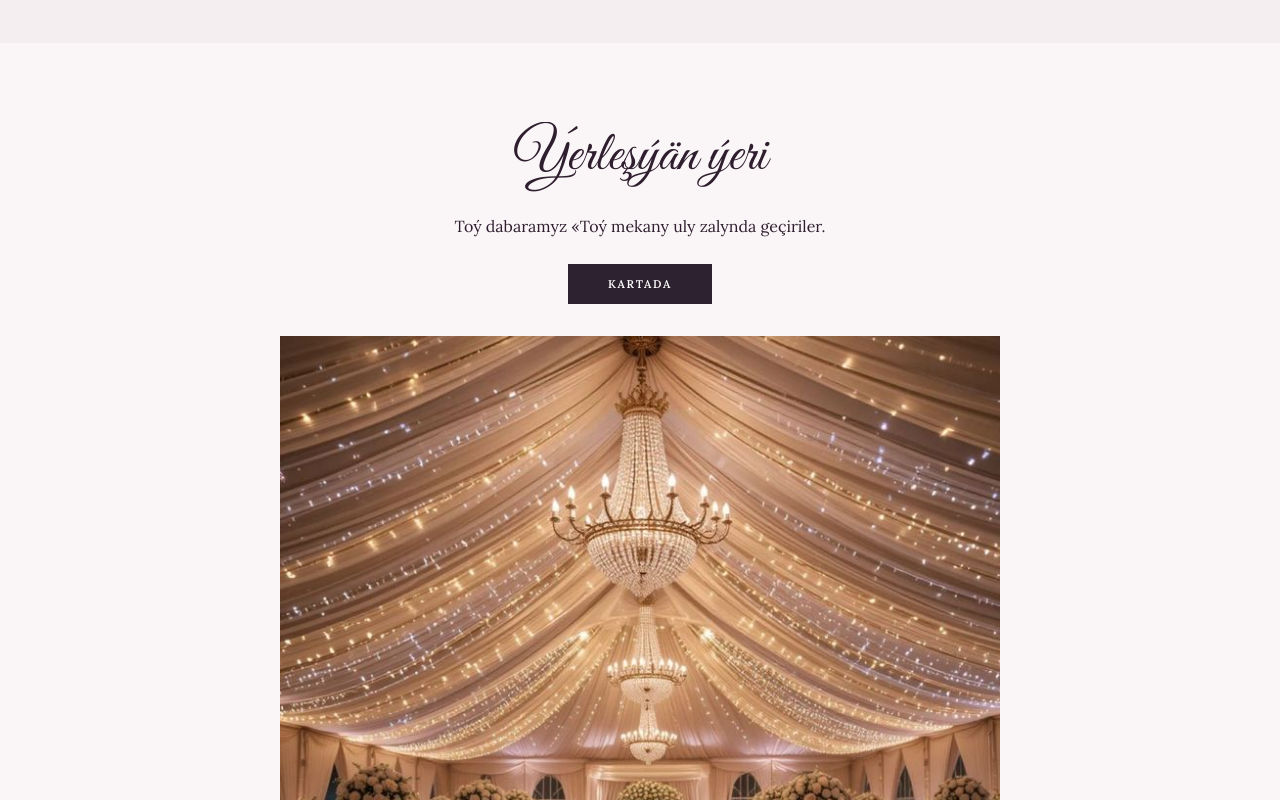
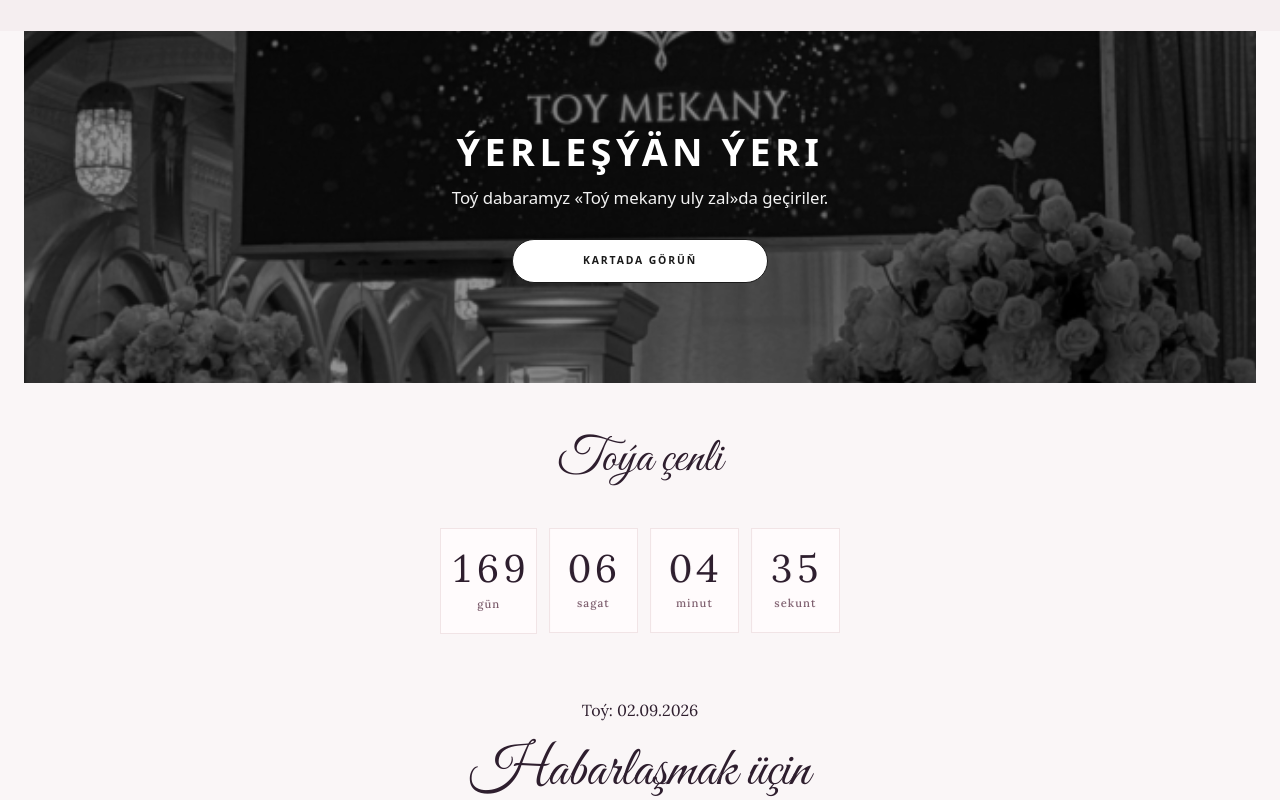
Before and after one commit to Orazovdb/selim-dursun-invitation, a React (Vite) app: page / in a window 1280 px wide. Shown: the part 2980-3780 px from the top of the page. Built offline with nearby package versions, Linux system fonts and the light colour scheme.

Commit message:
Add restaurant image and enhance DateLocation component styles. Updated wedding data with new venue photo URL and improved layout for better presentation.

```diff
--- a/src/components/DateLocation.css
+++ b/src/components/DateLocation.css
@@ -1,66 +1,91 @@
 .date-location-section {
-	padding: 5rem 1.5rem 0;
-	background: var(--color-bg);
-	color: var(--color-text);
+	position: relative;
+	min-height: clamp(22rem, 40vh, 36rem);
+	width: calc(100% - 3rem);
+	display: flex;
+	align-items: center;
+	justify-content: center;
+	overflow: hidden;
+	padding: 3rem 1.5rem;
+	margin: 0 auto;
 }
 
-.location-header {
+.location-hero-bg {
+	position: absolute;
+	inset: 0;
+	background-size: cover;
+	background-position: center;
+	background-repeat: no-repeat;
+	filter: grayscale(100%);
+	transform: scale(1.02);
+}
+
+.location-hero-bg_fallback {
+	background: var(--color-dark);
+	filter: none;
+}
+
+.location-hero-scrim {
+	position: absolute;
+	inset: 0;
+	background: rgba(0, 0, 0, 0.42);
+	pointer-events: none;
+}
+
+.location-hero-content {
+	position: relative;
+	z-index: 1;
 	display: flex;
 	flex-direction: column;
 	align-items: center;
 	text-align: center;
-	margin-bottom: 2rem;
+	max-width: 32rem;
 }
 
 .location-title {
-	margin: 0 0 1.5rem;
-	font-family: "Great Vibes", cursive;
-	font-size: clamp(2.5rem, 8vw, 3.5rem);
-	font-weight: 400;
-	line-height: 1.2;
-	color: var(--color-text);
+	margin: 0 0 0.75rem;
+	font-family: system-ui, -apple-system, "Segoe UI", Roboto, sans-serif;
+	font-size: clamp(1.75rem, 5vw, 2.35rem);
+	font-weight: 700;
+	letter-spacing: 0.12em;
+	text-transform: uppercase;
+	line-height: 1.15;
+	color: #fff;
 }
 
 .location-desc {
-	margin: 0 0 1.5rem;
-	font-size: clamp(0.9rem, 2.2vw, 1rem);
+	margin: 0 0 1.75rem;
+	font-family: system-ui, -apple-system, "Segoe UI", Roboto, sans-serif;
+	font-size: clamp(0.95rem, 2.4vw, 1.05rem);
 	font-weight: 400;
-	line-height: 1.6;
-	color: var(--color-text);
+	line-height: 1.5;
+	color: rgba(255, 255, 255, 0.95);
 }
 
 .location-btn {
-	display: inline-block;
-	padding: 0.75rem 2.5rem;
-	font-size: 0.7rem;
+	display: inline-flex;
+	align-items: center;
+	justify-content: center;
+	padding: 0.85rem 2rem;
+	min-width: min(100%, 16rem);
+	font-family: system-ui, -apple-system, "Segoe UI", Roboto, sans-serif;
+	font-size: 0.65rem;
 	font-weight: 600;
-	letter-spacing: 0.15em;
+	letter-spacing: 0.18em;
 	text-transform: uppercase;
-	color: #fff;
-	background: var(--color-dark);
-	border: none;
 	text-decoration: none;
-	transition: opacity 0.3s;
+	color: #1a1a1a;
+	background: #fff;
+	border: 1px solid #1a1a1a;
+	border-radius: 9999px;
+	transition: background 0.25s, color 0.25s, transform 0.2s;
 }
 
 .location-btn:hover {
-	opacity: 0.85;
+	background: #f5f5f5;
+	transform: translateY(-1px);
 }
 
-.location-photo {
-	max-width: 720px;
-	margin: 0 auto;
-	overflow: hidden;
+.location-btn:active {
+	transform: translateY(0);
 }
-
-.location-photo img {
-	width: 100%;
-	height: auto;
-	display: block;
-	object-fit: cover;
-}
-
-/* ── Rose theme ── */
-.location-btn {
-	background: var(--color-dark);
-}
--- a/src/components/DateLocation.tsx
+++ b/src/components/DateLocation.tsx
@@ -3,18 +3,31 @@ import { weddingData } from "../data/wedding";
 import "./DateLocation.css";
 
 export function DateLocation() {
+	const bgUrl = weddingData.venuePhotoUrl;
+
 	return (
 		<section className="date-location-section">
+			{bgUrl ? (
+				<div
+					className="location-hero-bg"
+					style={{ backgroundImage: `url(${bgUrl})` }}
+					role="img"
+					aria-label={weddingData.venue}
+				/>
+			) : (
+				<div className="location-hero-bg location-hero-bg_fallback" aria-hidden />
+			)}
+			<div className="location-hero-scrim" aria-hidden />
 			<motion.div
-				className="location-header"
-				initial={{ opacity: 0, clipPath: "inset(100% 0 0 0)" }}
-				whileInView={{ opacity: 1, clipPath: "inset(0% 0 0 0)" }}
+				className="location-hero-content"
+				initial={{ opacity: 0, y: 20 }}
+				whileInView={{ opacity: 1, y: 0 }}
 				viewport={{ once: true }}
-				transition={{ duration: 0.7, ease: "easeOut" }}
+				transition={{ duration: 0.65, ease: "easeOut" }}
 			>
 				<h2 className="location-title">Ýerleşýän ýeri</h2>
 				<p className="location-desc">
-					Toý dabaramyz «Toý mekany uly zalynda geçiriler.
+					Toý dabaramyz «{weddingData.venue}»da geçiriler.
 				</p>
 				{weddingData.mapUrl && (
 					<a
@@ -23,22 +36,10 @@ export function DateLocation() {
 						rel="noopener noreferrer"
 						className="location-btn"
 					>
-						KARTADA
+						Kartada görüň
 					</a>
 				)}
 			</motion.div>
-
-			{weddingData.venuePhotoUrl && (
-				<motion.div
-					className="location-photo"
-					initial={{ opacity: 0, scale: 1.12 }}
-					whileInView={{ opacity: 1, scale: 1 }}
-					viewport={{ once: true }}
-					transition={{ duration: 0.8, delay: 0.15, ease: "easeOut" }}
-				>
-					<img src={weddingData.venuePhotoUrl} alt={`${weddingData.venue}`} />
-				</motion.div>
-			)}
 		</section>
 	);
 }
--- a/src/components/GuestSingers.tsx
+++ b/src/components/GuestSingers.tsx
@@ -41,7 +41,6 @@ export function GuestSingers() {
 				<h2 id="guest-singers-heading" className="guest-singers-title">
 					{weddingData.guestSingersTitle}
 				</h2>
-				<p className="guest-singers-intro">{weddingData.guestSingersIntro}</p>
 				<ul className="guest-singers-list">
 					{visible.map((s, i) => (
 						<motion.li
--- a/src/data/wedding.ts
+++ b/src/data/wedding.ts
@@ -21,7 +21,7 @@ export const weddingData = {
 	venue: "Toý mekany uly zal",
 	venueAddress: "Toý mekany uly zal",
 	/** Фото ресторана (URL или путь в public/) */
-	venuePhotoUrl: "/restaurant.jpeg",
+	venuePhotoUrl: "/restaurant.png",
 	/** Ссылка на карту (Google Maps и т.д.) */
 	mapUrl: "https://maps.app.goo.gl/MezDdVvUTMbs6Ddt7",
 	/** Важные даты (отсортированы по дате) */
@@ -42,7 +42,7 @@ export const weddingData = {
 			date: "2026-09-02",
 			time: "18:00",
 			title: "Toý",
-			place: "Toý mekany uly zal"
+			place: "Türkmenbaşy şaýoly, Toý mekany uly zal"
 		}
 	],
 	schedule: [
@@ -108,7 +108,11 @@ export const weddingData = {
 	/** Контакты для связи (имя и номер) */
 	contactList: [
 		{ name: "Selim", phone: "+99362320000" },
-		{ name: "Dursun", phone: "+9965259988" }
+		{ name: "Dursun", phone: "+9965259988" },
+		{ name: "Mähri", phone: "+99364560000" },
+		{ name: "Merdan", phone: "+99363920000" },
+		{ name: "Eneş", phone: "+99365618208" },
+		{ name: "Enejan", phone: "+99361546666" }
 	],
 	photos: [
 		"https://picsum.photos/400/500?random=11",
```
Also changed, not shown: public/restaurant.png (added).
